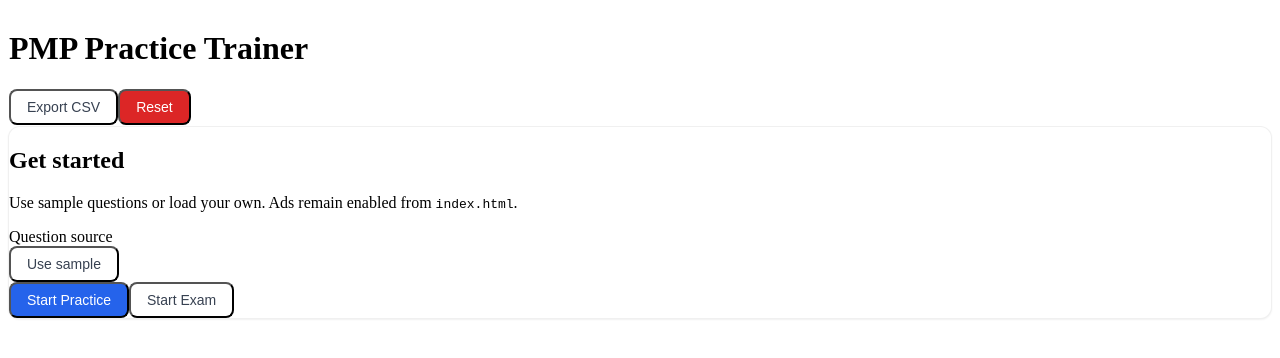
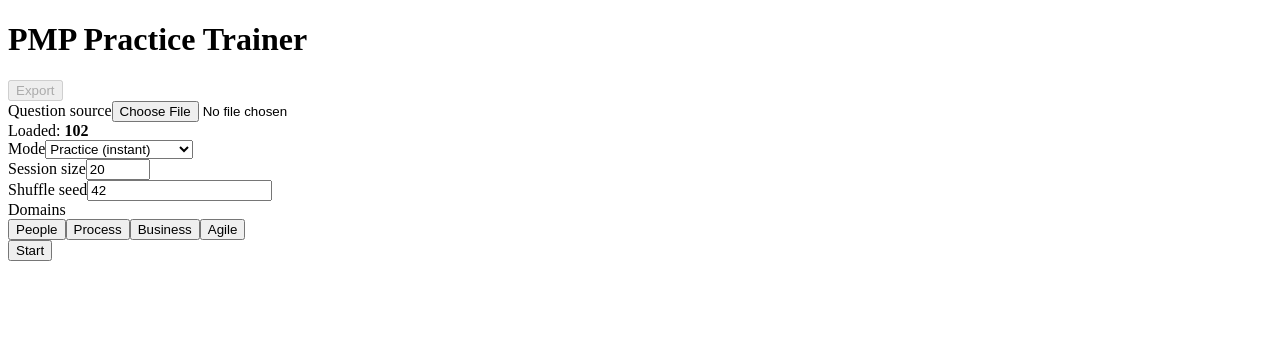
Before and after one commit to wyattzacher/projectcoach-trainer, a React (Vite) app: page / in a window 1280 px wide. Shown: the top 358 px of the page. Built offline with nearby package versions, Linux system fonts and the light colour scheme; the HTML template or start-up script is replaced by a standard one.

Commit message:
reverted App.jsx

```diff
--- a/src/App.jsx
+++ b/src/App.jsx
@@ -1,274 +1,314 @@
-import React, { useEffect, useMemo, useRef, useState } from "react";
+// @ts-nocheck
+import React, { useEffect, useMemo, useState } from "react";
 
 /**
- * If you already have your own quiz data/logic, replace ONLY the places marked with
- *  // TODO: hook into your existing logic
- * and keep the JSX/styling.
+ * PMP Practice Trainer — Single file (no external utils)
+ * This version is intentionally minimal to prove the build works.
+ * After it deploys, we can layer features back.
  */
 
-// ---- Sample data (safe fallback). Replace with your loader/parsing if you have one. ----
-const SAMPLE_QUESTIONS = [
-  {
-    id: "q1",
-    question: "A project is behind schedule due to unexpected vendor delays. What should the PM do first?",
-    choices: [
-      "Crash the schedule by adding more resources immediately",
-      "Update the risk register and evaluate response options",
-      "Escalate to the sponsor for a decision",
-      "Re-baseline without consulting stakeholders",
-    ],
-    answerIndex: 1,
-    domain: "Risk",
-  },
-  {
-    id: "q2",
-    question: "Which artifact best tracks benefits realization after project closure?",
-    choices: [
-      "Stakeholder register",
-      "Benefits management plan",
-      "Project charter",
-      "Issue log",
-    ],
-    answerIndex: 1,
-    domain: "Business Value",
-  },
-];
+/* ========== Utils (kept here) ========== */
+function shuffle(arr, seed) {
+  const a = [...arr];
+  let s = seed ?? Math.floor(Math.random() * 1e9);
+  const rand = () => { s ^= s << 13; s ^= s >>> 17; s ^= s << 5; return (s >>> 0) / 4294967296; };
+  for (let i = a.length - 1; i > 0; i--) {
+    const j = Math.floor(rand() * (i + 1));
+    [a[i], a[j]] = [a[j], a[i]];
+  }
+  return a;
+}
 
-// ---- Helpers ----
-function clamp(n, min, max) { return Math.max(min, Math.min(max, n)); }
+function toCSV(rows) {
+  return rows.map(r =>
+    r.map(cell =>
+      /[",\n]/.test(String(cell))
+        ? '"' + String(cell).replace(/"/g,'""') + '"'
+        : String(cell)
+    ).join(",")
+  ).join("\n");
+}
 
-function useQuizEngine(initial = SAMPLE_QUESTIONS) {
-  // TODO: hook into your existing parser/loader if you already load from CSV/XLSX
-  const [questions, setQuestions] = useState(initial);
+function download(filename, text) {
+  const blob = new Blob([text], { type: "text/csv;charset=utf-8;" });
+  const url = URL.createObjectURL(blob);
+  const a = document.createElement("a");
+  a.href = url; a.download = filename; a.click();
+  URL.revokeObjectURL(url);
+}
+
+function parseCSVStream(text) {
+  const rows = [], len = text.length; let i = 0, row = [], cur = "", inQ = false;
+  while (i < len) {
+    const ch = text[i];
+    if (ch === '"') { if (inQ && i+1 < len && text[i+1] === '"') { cur += '"'; i += 2; continue; } inQ = !inQ; i++; continue; }
+    if (!inQ && ch === ',') { row.push(cur); cur = ""; i++; continue; }
+    if (!inQ && (ch === '\n' || ch === '\r')) {
+      row.push(cur); cur = "";
+      if (row.length && row.some(c => c !== "")) rows.push(row);
+      row = [];
+      if (ch === '\r' && i + 1 < len && text[i+1] === '\n') i += 2; else i++;
+      continue;
+    }
+    cur += ch; i++;
+  }
+  if (cur.length > 0 || row.length > 0) { row.push(cur); if (row.length && row.some(c => c !== "")) rows.push(row); }
+  return rows;
+}
+
+function parseCSV(text) {
+  const table = parseCSVStream(text);
+  if (!table.length) return [];
+  const H = table[0].map(h => h.trim().toLowerCase());
+  const ix = n => H.indexOf(n);
+  const qi = ix("id"), di = ix("domain"), qq = ix("question"),
+        ai = ix("a"), bi = ix("b"), ci = ix("c"), dd = ix("d"),
+        co = ix("correct"), ex = ix("explanation"), rf = ix("reference");
+  const required = [di, qq, ai, bi, ci, dd, co];
+  if (required.some(i => i < 0)) return [];
+  const allowed = new Set(["People","Process","Business","Agile"]);
+  const toIdx = s => { const m={a:0,b:1,c:2,d:3}; const t=String(s).trim().toLowerCase(); if (t in m) return m[t]; if (/^[0-3]$/.test(t)) return Number(t); };
+  return table.slice(1).reduce((out,row,r) => {
+    if (!row || row.every(c => !c || !String(c).trim())) return out;
+    const ans = toIdx(row[co] || ""); const dom = (row[di] || "").trim();
+    if (ans === undefined || !allowed.has(dom)) return out;
+    out.push({
+      id: (qi >= 0 ? (row[qi] || "").trim() : "") || `U${r+1}`,
+      domain: dom,
+      question: (row[qq] || "").trim(),
+      choices: [(row[ai]||"").trim(), (row[bi]||"").trim(), (row[ci]||"").trim(), (row[dd]||"").trim()],
+      answerIndex: ans,
+      explanation: ex >= 0 ? (row[ex] || "") : "",
+      reference: rf >= 0 ? (row[rf] || "") : "",
+    });
+    return out;
+  }, []);
+}
+
+/* ========== App (UI) ========== */
+const DOMAINS = ["People","Process","Business","Agile"];
+function isV21(q){ return q && typeof q === "object" && ("item_type" in q || "correct_index" in q); }
+
+export default function App() {
+  const [allQuestions, setAllQuestions] = useState([]);
+  const [selectedDomains, setSelectedDomains] = useState({ People:true, Process:true, Business:true, Agile:true });
+  const [mode, setMode] = useState("practice");
+  const [sessionSize, setSessionSize] = useState(20);
+  const [seed, setSeed] = useState(42);
+
+  const [sessionQs, setSessionQs] = useState([]);
   const [idx, setIdx] = useState(0);
   const [started, setStarted] = useState(false);
-  const [mode, setMode] = useState(null); // "practice" | "exam"
-  const [answers, setAnswers] = useState({}); // id -> choiceIndex
-  const [eliminated, setEliminated] = useState({}); // id -> Set(choiceIndex)
+  const [finished, setFinished] = useState(false);
 
-  const current = questions[idx] ?? null;
-  const total = questions.length;
-  const correctCount = useMemo(
-    () =>
-      Object.entries(answers).reduce((acc, [qid, choiceIndex]) => {
-        const q = questions.find(q => q.id === qid);
-        return acc + (q && q.answerIndex === choiceIndex ? 1 : 0);
-      }, 0),
-    [answers, questions]
+  const [eliminated, setEliminated] = useState({});
+  const [chosenHistory, setChosenHistory] = useState([]);
+  const [firstTryCorrect, setFirstTryCorrect] = useState(null);
+  const [results, setResults] = useState({});
+  const [flagged, setFlagged] = useState({});
+  const [questionStart, setQuestionStart] = useState(null);
+
+  useEffect(() => {
+    (async () => {
+      try {
+        const rj = await fetch("/questions.json", { cache: "no-store" });
+        if (rj.ok) {
+          const arr = await rj.json();
+          if (Array.isArray(arr) && arr.length) { setAllQuestions(arr); return; }
+        }
+      } catch {}
+      try {
+        const rc = await fetch("/questions.csv", { cache: "no-store" });
+        if (rc.ok) {
+          const txt = await rc.text();
+          const qs = parseCSV(txt);
+          if (qs.length) setAllQuestions(qs);
+        }
+      } catch {}
+    })();
+  }, []);
+
+  const filtered = useMemo(
+    () => allQuestions.filter(q => q && q.domain && selectedDomains[q.domain]),
+    [allQuestions, selectedDomains]
   );
 
-  const progressPercent = total ? Math.round(((idx + 1) / total) * 100) : 0;
-
-  function startPractice() {
-    setMode("practice");
+  function startSession() {
+    const pool = shuffle(filtered, seed);
+    const pick = pool.slice(0, Math.min(sessionSize, pool.length));
+    setSessionQs(pick);
+    setIdx(0);
     setStarted(true);
-  }
-  function startExam() {
-    setMode("exam");
-    setStarted(true);
-  }
-  function resetAll() {
-    setMode(null);
-    setStarted(false);
-    setIdx(0);
-    setAnswers({});
+    setFinished(false);
+    setResults({});
     setEliminated({});
+    setChosenHistory([]);
+    setFirstTryCorrect(null);
+    setQuestionStart(Date.now());
   }
 
-  function toggleEliminate(choiceIndex) {
-    if (!current) return;
-    setEliminated(prev => {
-      const set = new Set(prev[current.id] || []);
-      if (set.has(choiceIndex)) set.delete(choiceIndex);
-      else set.add(choiceIndex);
-      return { ...prev, [current.id]: Array.from(set) };
-    });
+  const q = sessionQs[idx];
+  const progressPct = started ? Math.round((idx / Math.max(1, sessionQs.length)) * 100) : 0;
+  const correctIndex = (question) => isV21(question) ? (question.correct_index ?? 0) : question.answerIndex;
+
+  function recordResult(isCorrect) {
+    if (!q) return;
+    const tries = Math.max(1, chosenHistory.length || 1);
+    setResults(prev => ({
+      ...prev,
+      [q.id]: { id: q.id, firstTryCorrect: !!(isCorrect && tries === 1), tries, timeMs: questionStart ? Date.now() - questionStart : 0, chosenHistory: [...chosenHistory] }
+    }));
   }
 
-  function choose(choiceIndex) {
-    if (!current) return;
-    setAnswers(a => ({ ...a, [current.id]: choiceIndex }));
-    if (mode === "exam") {
-      // auto-advance on exam mode if not last
-      setTimeout(() => {
-        setIdx(i => clamp(i + 1, 0, total - 1));
-      }, 150);
+  function onChoice(choiceIdx) {
+    const correct = correctIndex(q);
+    if (mode === "practice") {
+      if (choiceIdx === correct) {
+        setChosenHistory(prev => [...prev, choiceIdx]);
+        recordResult(true);
+        setFirstTryCorrect(chosenHistory.length === 0);
+        setTimeout(nextQuestion, 220);
+      } else {
+        setEliminated(prev => ({ ...prev, [choiceIdx]: true }));
+        setChosenHistory(prev => [...prev, choiceIdx]);
+        setFirstTryCorrect(false);
+      }
+    } else {
+      setChosenHistory([choiceIdx]);
+      recordResult(choiceIdx === correct);
+      nextQuestion();
     }
   }
 
-  function next() { setIdx(i => clamp(i + 1, 0, total - 1)); }
-  function prev() { setIdx(i => clamp(i - 1, 0, total - 1)); }
-
-  function exportCSV() {
-    // TODO: if you already had an exportSummary, call that instead
-    const header = ["Question", "Chosen", "Correct", "IsCorrect", "Domain"];
-    const rows = questions.map(q => {
-      const chosen = answers[q.id] ?? "";
-      const chosenText = chosen !== "" ? q.choices[chosen] : "";
-      const correctText = q.choices[q.answerIndex];
-      const isCorrect = chosen !== "" ? (chosen === q.answerIndex ? "Yes" : "No") : "";
-      return [q.question, chosenText, correctText, isCorrect, q.domain ?? ""];
-    });
-    const csv = [header, ...rows]
-      .map(r => r.map(cell => `"${String(cell).replace(/"/g, '""')}"`).join(","))
-      .join("\n");
-    const blob = new Blob([csv], { type: "text/csv;charset=utf-8" });
-    const url = URL.createObjectURL(blob);
-    const a = document.createElement("a");
-    a.href = url;
-    a.download = "pmp_practice_export.csv";
-    a.click();
-    URL.revokeObjectURL(url);
+  function nextQuestion() {
+    const atEnd = idx + 1 >= sessionQs.length;
+    if (atEnd) { setStarted(false); setFinished(true); return; }
+    setIdx(i => i + 1);
+    setEliminated({});
+    setChosenHistory([]);
+    setFirstTryCorrect(null);
+    setQuestionStart(Date.now());
   }
 
-  return {
-    state: {
-      started, mode, current, idx, total, answers, eliminated,
-      correctCount, progressPercent, questions
-    },
-    actions: {
-      startPractice, startExam, resetAll, toggleEliminate, choose, next, prev, exportCSV
-    }
-  };
-}
+  function toggleFlag() { if (!q) return; setFlagged(prev => ({ ...prev, [q.id]: !prev[q.id] })); }
 
-export default function App() {
-  const { state, actions } = useQuizEngine();
-  const { started, mode, current, idx, total, answers, eliminated, correctCount, progressPercent } = state;
-
-  // Keep any AdSense tags in index.html; this component doesn’t touch them.
-  const percent = progressPercent;
+  function exportSummary() {
+    const rows = [["id","domain","first_try_correct","tries","time_ms","chosen","question","correct","explanation"]];
+    sessionQs.forEach((question) => {
+      const r = results[question.id];
+      const stem = isV21(question) ? (question.question || question.prompt || "") : question.question;
+      const cIdx = correctIndex(question);
+      const correct = question?.choices?.[cIdx] ?? "";
+      rows.push([question.id, question.domain || "", r ? String(r.firstTryCorrect) : "", r ? String(r.tries) : "", r ? String(r.timeMs) : "", r ? r.chosenHistory.join("|") : "", stem || "", correct || "", question.explanation || ""]);
+    });
+    download(`pmp_session_${new Date().toISOString().slice(0,10)}.csv`, toCSV(rows));
+  }
 
   return (
-    <div className="min-h-screen bg-gray-100 text-gray-900">
-      {/* Top bar */}
-      <header className="sticky top-0 z-10 border-b bg-white/80 backdrop-blur glass">
+    <div className="min-h-screen bg-neutral-50 text-neutral-900">
+      <header className="sticky top-0 z-10 border-b bg-white/80 backdrop-blur">
         <div className="mx-auto max-w-4xl px-4 py-3 flex items-center justify-between">
           <h1 className="text-xl font-semibold tracking-tight">PMP Practice Trainer</h1>
-          <div className="flex items-center gap-2">
-            <button className="btn-ghost btn" onClick={actions.exportCSV}>Export CSV</button>
-            <button className="btn btn-danger" onClick={actions.resetAll} title="Reset">Reset</button>
-          </div>
+          <button onClick={exportSummary} className="text-sm px-3 py-1.5 rounded-md bg-neutral-900 text-white hover:opacity-90 disabled:opacity-40" disabled={!finished && !started}>Export</button>
         </div>
+        {started && (<div className="h-1 w-full bg-neutral-200"><div className="h-1 bg-blue-600 transition-all" style={{ width: `${Math.max(1, progressPct)}%` }} /></div>)}
       </header>
 
-      {/* Main */}
       <main className="mx-auto max-w-4xl px-4 py-6">
-        {/* Intro / Controls */}
-        {!started && (
-          <section className="card p-5">
-            <h2 className="text-lg font-semibold">Get started</h2>
-            <p className="text-sm text-gray-600 mt-1">
-              Use sample questions or load your own. Ads remain enabled from <code>index.html</code>.
-            </p>
-
-            {/* TODO: hook your own file upload/parse if you have it */}
-            <div className="mt-4">
-              <label className="block text-sm font-medium">Question source</label>
-              <div className="mt-2 flex flex-wrap gap-2">
-                <button className="btn btn-ghost">Use sample</button>
-                {/* <input type="file" className="hidden" /> */}
+        {!started && !finished && (
+          <section className="rounded-2xl border bg-white p-5 shadow-sm">
+            <div className="grid md:grid-cols-2 gap-6">
+              <div className="space-y-3">
+                <label className="block text-sm font-medium">Question source</label>
+                <input type="file" accept=".csv,.json" onChange={(e) => {
+                  const f = e.target.files?.[0]; if (!f) return;
+                  const reader = new FileReader();
+                  reader.onload = () => {
+                    try {
+                      const text = String(reader.result || "");
+                      if (f.name.toLowerCase().endsWith(".json")) {
+                        const arr = JSON.parse(text); if (Array.isArray(arr)) setAllQuestions(arr);
+                      } else {
+                        const qs = parseCSV(text); if (qs.length) setAllQuestions(qs);
+                      }
+                    } catch {
+                      alert("Could not parse file.");
+                    }
+                  };
+                  reader.readAsText(f);
+                }} className="block w-full text-sm" />
+                <div className="text-xs text-neutral-600">Loaded: <strong>{allQuestions.length}</strong></div>
+              </div>
+              <div className="grid grid-cols-2 gap-3">
+                <div>
+                  <label className="block text-sm font-medium">Mode</label>
+                  <select value={mode} onChange={e=>setMode(e.target.value)} className="w-full border rounded-md px-2 py-1.5">
+                    <option value="practice">Practice (instant)</option>
+                    <option value="exam">Exam (review at end)</option>
+                  </select>
+                </div>
+                <div>
+                  <label className="block text-sm font-medium">Session size</label>
+                  <input type="number" value={sessionSize} min={10} max={allQuestions.length || 9999} onChange={e=>setSessionSize(Number(e.target.value))} className="w-full border rounded-md px-2 py-1.5" />
+                </div>
+                <div>
+                  <label className="block text-sm font-medium">Shuffle seed</label>
+                  <input type="number" value={seed} onChange={e=>setSeed(Number(e.target.value))} className="w-full border rounded-md px-2 py-1.5" />
+                </div>
+                <div>
+                  <label className="block text-sm font-medium">Domains</label>
+                  <div className="flex flex-wrap gap-2 mt-1">
+                    {DOMAINS.map(d => (
+                      <button key={d} onClick={()=>setSelectedDomains(s => ({ ...s, [d]: !s[d] }))} className={`px-3 py-1.5 rounded-full border text-sm ${selectedDomains[d] ? "bg-neutral-900 text-white" : "bg-white"}`}>{d}</button>
+                    ))}
+                  </div>
+                </div>
               </div>
             </div>
+            <div className="mt-6"><button onClick={startSession} className="px-4 py-2 rounded-xl bg-blue-600 text-white hover:opacity-90 disabled:opacity-40" disabled={filtered.length === 0}>Start</button></div>
+          </section>
+        )}
 
-            <div className="mt-4 flex flex-wrap gap-2">
-              <button className="btn btn-primary" onClick={actions.startPractice}>Start Practice</button>
-              <button className="btn btn-ghost" onClick={actions.startExam}>Start Exam</button>
+        {started && q && (
+          <section className="rounded-2xl border bg-white p-6 shadow-sm">
+            <div className="flex items-center justify-between text-sm text-neutral-600 mb-4">
+              <div>Q <strong>{idx + 1}</strong> / {sessionQs.length} • <strong>{q.domain}</strong></div>
+              <div>First-try correct: <strong>{Object.values(results).filter(r=>r.firstTryCorrect).length}</strong></div>
+            </div>
+
+            <h2 className="text-xl font-semibold mb-5 leading-snug">{isV21(q) ? (q.question || q.prompt) : q.question}</h2>
+
+            <div className="grid gap-3">
+              {(q.choices || []).map((opt, i) => (
+                <button key={i} onClick={() => onChoice(i)} disabled={!!eliminated[i]} className={`text-left border rounded-xl px-4 py-3 hover:bg-neutral-50 transition ${eliminated[i] ? "opacity-50 line-through" : ""}`}>
+                  <span className="font-semibold mr-2">{String.fromCharCode(65 + i)}.</span>{opt}
+                </button>
+              ))}
+            </div>
+
+            {mode === "practice" && firstTryCorrect === false && (
+              <div className="mt-4 p-3 rounded-md bg-red-50 border border-red-200 text-red-800">Not quite. Try another option.</div>
+            )}
+            {mode === "practice" && firstTryCorrect === true && (
+              <div className="mt-4 p-3 rounded-md bg-green-50 border border-green-200 text-green-800">
+                Correct. {q.explanation ? <span className="text-neutral-800"> {q.explanation}</span> : null}
+              </div>
+            )}
+
+            <div className="mt-6 flex items-center gap-3">
+              <button onClick={toggleFlag} className="px-3 py-1.5 rounded-md border">{flagged[q.id] ? "Unflag" : "Flag for review"}</button>
+              <button onClick={nextQuestion} className="px-3 py-1.5 rounded-md border">Next</button>
             </div>
           </section>
         )}
 
-        {/* Progress */}
-        {started && (
-          <div className="mt-6">
-            <div className="flex items-center justify-between text-sm text-gray-600 mb-2">
-              <span>Question {Math.min(idx + 1, total)} of {total || "—"}</span>
-              <span>{correctCount} correct</span>
-            </div>
-            <div className="progress-wrap">
-              <div className="progress-bar" style={{ width: `${percent}%` }} />
-            </div>
-          </div>
-        )}
-
-        {/* Question Card */}
-        {started && current && (
-          <section className="card p-5 mt-6">
-            <div className="flex items-start justify-between gap-4">
-              <h2 className="text-base sm:text-lg font-semibold leading-snug">{current.question}</h2>
-              {current.domain && (
-                <span className="inline-flex items-center rounded-full bg-blue-50 text-blue-700 text-xs font-medium px-2 py-1 border border-blue-200">
-                  {current.domain}
-                </span>
-              )}
-            </div>
-
-            <div className="mt-4 grid gap-2">
-              {current.choices.map((c, i) => {
-                const chosen = answers[current.id];
-                const isEliminated = (eliminated[current.id] || []).includes(i);
-                const isChosen = chosen === i;
-                const isCorrect = chosen !== undefined && i === current.answerIndex;
-                const wasChosenWrong = chosen !== undefined && isChosen && i !== current.answerIndex;
-
-                return (
-                  <div
-                    key={i}
-                    className={[
-                      "choice",
-                      isEliminated ? "choice--disabled" : "",
-                      isCorrect ? "choice--correct" : "",
-                      wasChosenWrong ? "choice--wrong" : ""
-                    ].join(" ").trim()}
-                  >
-                    <button
-                      className="btn btn-ghost px-2 py-1"
-                      title={isEliminated ? "Restore choice" : "Eliminate choice"}
-                      onClick={() => actions.toggleEliminate(i)}
-                    >
-                      {isEliminated ? "↺" : "✕"}
-                    </button>
-                    <button
-                      className="flex-1 text-left"
-                      onClick={() => actions.choose(i)}
-                      disabled={isEliminated}
-                    >
-                      <span className="font-medium mr-2">{String.fromCharCode(65 + i)}.</span>
-                      <span>{c}</span>
-                    </button>
-                  </div>
-                );
-              })}
-            </div>
-
-            <div className="mt-5 flex items-center justify-between">
-              <div className="text-sm text-gray-600">
-                {mode === "practice" && answers[current.id] !== undefined && (
-                  <span>
-                    {answers[current.id] === current.answerIndex ? (
-                      <span className="text-green-600 font-medium">Correct</span>
-                    ) : (
-                      <span className="text-red-600 font-medium">Incorrect</span>
-                    )}
-                  </span>
-                )}
-              </div>
-              <div className="flex gap-2">
-                <button className="btn btn-ghost" onClick={actions.prev} disabled={idx === 0}>Previous</button>
-                <button className="btn btn-primary" onClick={actions.next} disabled={idx >= total - 1}>Next</button>
-              </div>
-            </div>
-          </section>
-        )}
-
-        {/* Empty state when out of questions */}
-        {started && !current && (
-          <section className="card p-5 mt-6 text-center">
-            <h3 className="text-lg font-semibold">All done!</h3>
-            <p className="text-gray-600 mt-1">You answered {correctCount} out of {total} correctly.</p>
-            <div className="mt-4 flex justify-center gap-2">
-              <button className="btn btn-primary" onClick={actions.exportCSV}>Export CSV</button>
-              <button className="btn btn-ghost" onClick={actions.resetAll}>Restart</button>
+        {finished && (
+          <section className="rounded-2xl border bg-white p-6 shadow-sm">
+            <h2 className="text-xl font-semibold mb-3">Session summary</h2>
+            <div className="grid md:grid-cols-3 gap-4 mb-6">
+              <Stat label="Questions" value={String(sessionQs.length)} />
+              <Stat label="First-try correct" value={String(Object.values(results).filter(r => r.firstTryCorrect).length)} />
+              <Stat label="Accuracy (first try)" value={sessionQs.length ? `${Math.round((Object.values(results).filter(r=>r.firstTryCorrect).length / sessionQs.length) * 100)}%` : "0%"} />
             </div>
           </section>
         )}
@@ -276,3 +316,12 @@ export default function App() {
     </div>
   );
 }
+
+function Stat({ label, value }) {
+  return (
+    <div className="p-4 rounded-xl border bg-neutral-50">
+      <div className="text-xs text-neutral-600">{label}</div>
+      <div className="text-2xl font-bold">{value}</div>
+    </div>
+  );
+}
```
